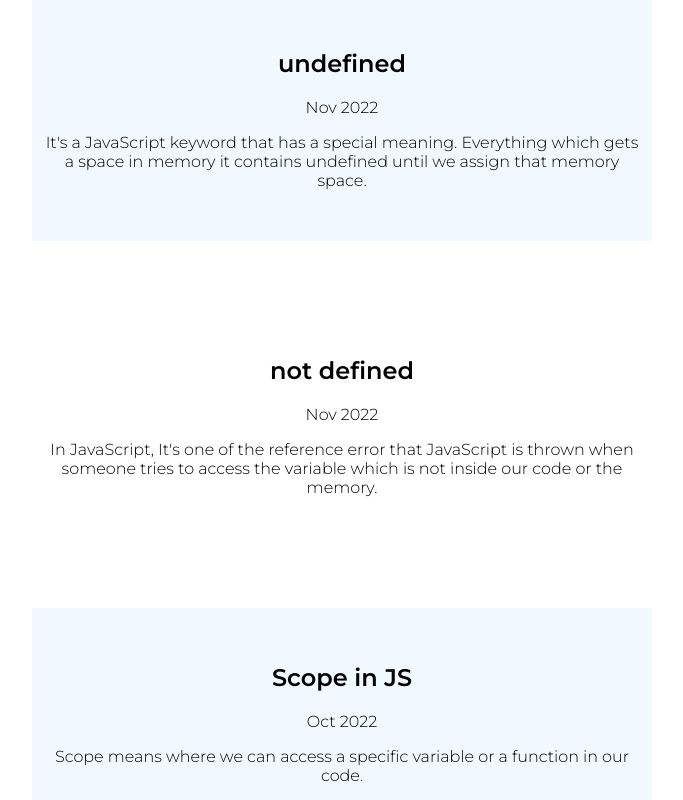
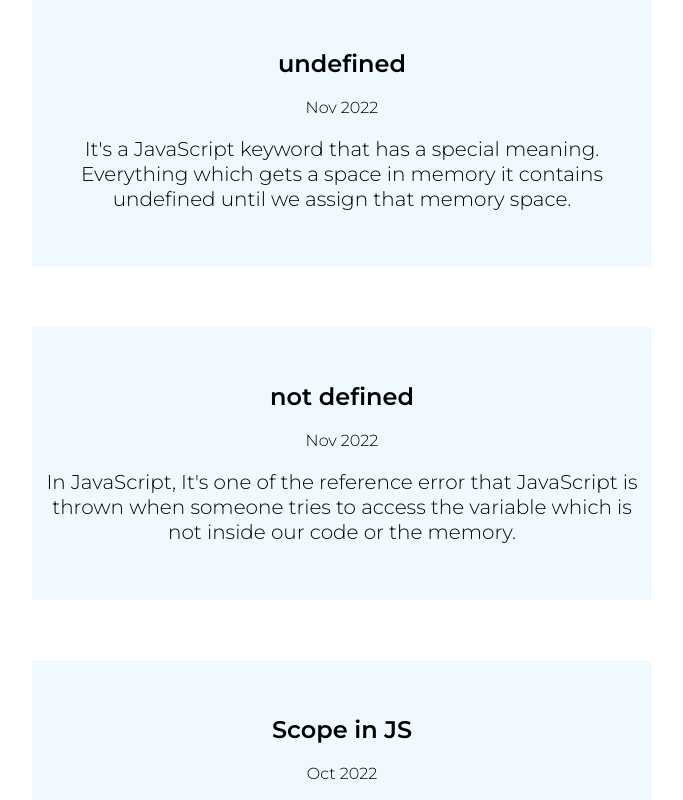
Before and after one commit to yash-purkar/portfolio, a React (Create React App) app: page /blogs in a window 1280 px wide. Shown: the part 600-1400 px from the top of the page, without its empty margins (298-981 px from the left). Built offline with nearby package versions, Linux system fonts and the light colour scheme.

Commit message:
docs: updated files

```diff
--- a/src/Components/App.css
+++ b/src/Components/App.css
@@ -13,6 +13,11 @@
   font-family: "Montserrat", sans-serif;
   margin: 0px;
   padding: 0px;
+}
+
+p {
+  font-size: 20px;
+  line-height: 25px;
 }
 
 hr {
@@ -185,19 +190,12 @@
   margin-block-end: 60px;
 }
 
-.blog_white {
-  text-align: center;
-  padding: 35px 10px;
-  background-color: var(--white);
-}
-
 .blog_off_white {
   text-align: center;
   padding: 35px 10px;
   background-color: var(--off-white);
 }
 
-.blog_white:hover,
 .blog_off_white:hover {
   box-shadow: 1px 3px 5px black;
   cursor: pointer;
--- a/src/Components/Blogs.js
+++ b/src/Components/Blogs.js
@@ -1,17 +1,22 @@
-import React from 'react'
+import React, { useEffect } from 'react'
 import Header from './Header'
 import img from './images/hacker_mindset.svg'
 import Blogsection from './Blogs/blogSection'
 import BlogData from "./Blogs/BlogData"
 
 const Blogs = () => {
+
+  // We use UseEffect here bcz if I click on see Blogs button  (i.e is in home page) I was going to the mid of the Blog component.
+  useEffect(() => {
+    window.scrollTo(0, 0)
+  }, [])
   return (
     <>
       <Header img={img} txt="Read My" htxt="Blogs" />
       {
         BlogData.map((currElem, indx) => {
           const { heading, date, text, cls } = currElem;
-          return <Blogsection heading={heading} date={date} text={text} cls={cls} />
+          return <Blogsection heading={heading} date={date} text={text} />
         })
       }
     </>
--- a/src/Components/Blogs/blogSection.js
+++ b/src/Components/Blogs/blogSection.js
@@ -4,7 +4,7 @@
   return (
     <ul className='list-non-bullet wrap_blogs'>
       <li className="blog_container" >
-        <div className={`container container-center ${cls} `} >
+        <div className={`container container-center  blog_off_white`} >
           <h2>{heading}</h2>
           <span>{date}</span>
           <p>{text}</p>
--- a/src/Components/Projects.js
+++ b/src/Components/Projects.js
@@ -5,7 +5,7 @@
 import projData from "./Projects/ProjData"
 
 const Projects = () => {
-  // We use UseEffect here bcz if I click on see projects button I was going to the mid of the project component.
+  // We use UseEffect here bcz if I click on see projects button (i.e is in home page) I was going to the mid of the project component.
   useEffect(() => {
     window.scrollTo(0, 0)
   }, [])
--- a/src/Components/Projects/ProjData.js
+++ b/src/Components/Projects/ProjData.js
@@ -3,7 +3,7 @@
   {
     heading: "To-Do App",
     date: "November 2022",
-    text: "To-Do List project is an application specially built to keep track of errands or tasks that need to be done.",
+    text: "To-Do List project is an application specially built to keep track of tasks that need to be done.",
     liveLink: "https://yashpurkar-todo-app.netlify.app",
     code: "https://github.com/yash-purkar/todo_app"
   },
```
